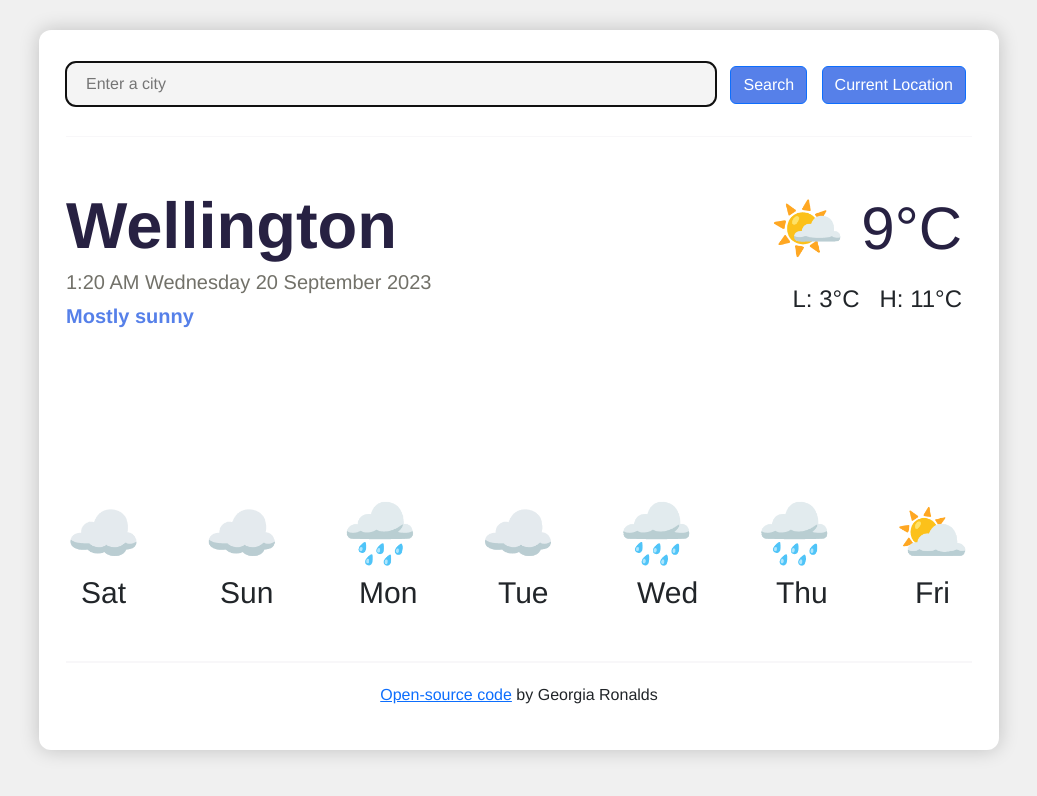
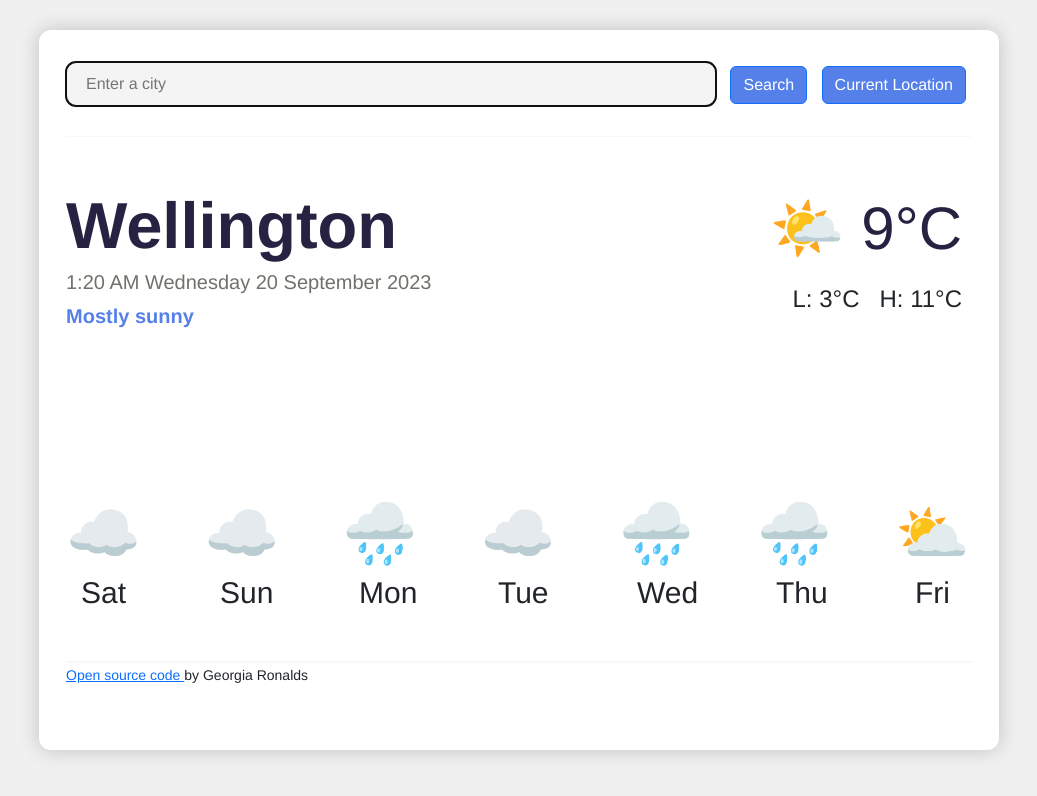
Before and after one commit to georgiaron/SheCodes-Weather-App, a website built with Parcel: page index.html in a window 1280 px wide. Shown: the top 796 px of the page, without its empty margins (121-1158 px from the left). Built offline with nearby package versions, Linux system fonts and the light colour scheme.

Commit message:
Updated index.html
Added a few more divs with classes to help organise the content. Adjusted the footer as well.

```diff
--- a/index.html
+++ b/index.html
@@ -16,6 +16,8 @@
   </head>
   <body>
     <div class="container">
+      <div class="weather-app-wrapper">
+        <div class="weather-app">
           <div class="weatherForecast">
             <div class="todaysDate">
               <h2 id="currentTime">4:13pm 3 Aug 2023</h2>
@@ -62,19 +64,17 @@
               <div class="col-1"><p>Fri</p></div>
             </div>
           </div>
-
-    <footer>
-      <div class="openSourceCodeLink">
+        </div>
+        <small>
           <a
-          href="https://github.com/georgiaron/SheCodes-Weather-App"
+            href="https://github.com/georgiaron/Vanilla-Weather-App"
             target="_blank"
-          >Open-source code</a
+            >Open source code
+          </a>
+          by Georgia Ronalds</small
         >
-        by Georgia Ronalds
       </div>
     </div>
-    </footer>
-
     <script src="src/index.mjs"></script>
   </body>
 </html>
```
Lines whose indentation alone changed are shown as unchanged.
